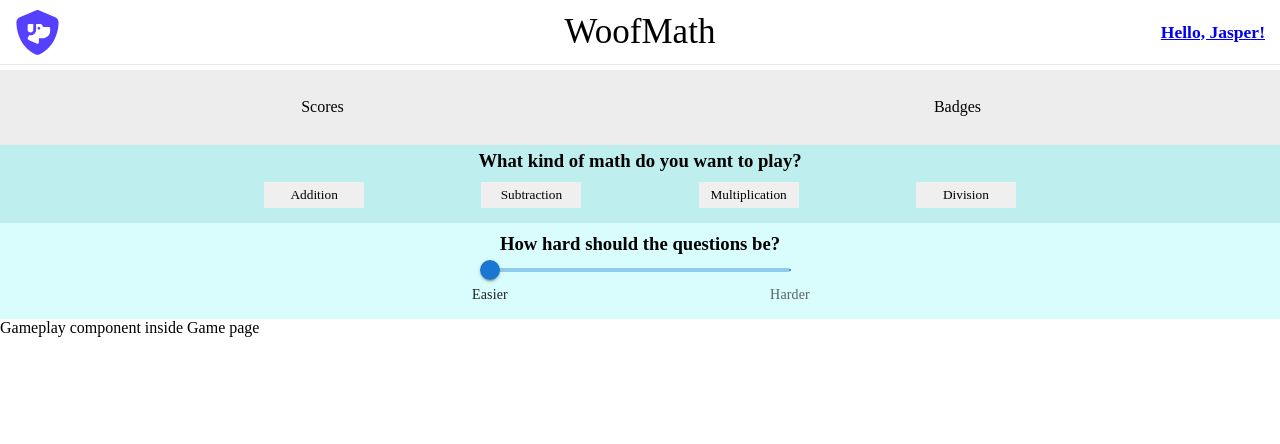
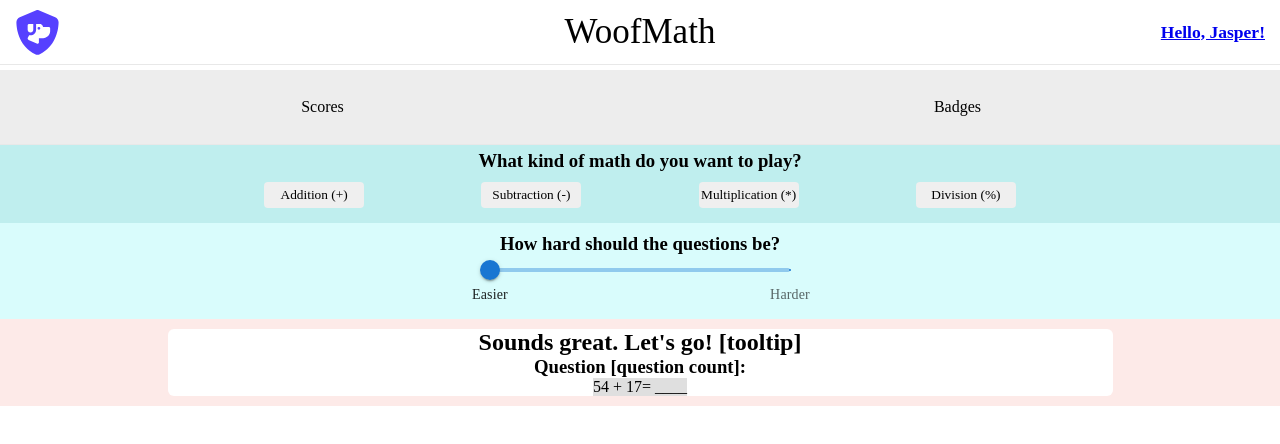
Before and after one commit to tedschu/WoofMath, a React (Vite) app in the folder client/: page / in a window 1280 px wide. Shown: the top 444 px of the page. Built offline with nearby package versions, Linux system fonts and the light colour scheme; the HTML template or start-up script is replaced by a standard one; a web font is replaced by a local one.

Commit message:
adding frontend file updates

```diff
--- a/client/src/components/GamePlay.jsx
+++ b/client/src/components/GamePlay.jsx
@@ -4,7 +4,28 @@ import { Link } from "react-router-dom";
 import { useNavigate } from "react-router-dom";
 
 function GamePlay() {
-  return <>Gameplay component inside Game page</>;
+  // Logic for difficulty and steps in gameplay (for addition, subtraction, multiplication):
+  // 1. Single digit AND single digit
+  // 2. Double digit AND single digit
+  // 3. Double digit AND double digit
+  // 4. [Random] to double digit AND triple digit
+  // 5. [Random to double digit] AND [random] to triple digit AND [random] to double digit
+
+  return (
+    <>
+      <div className="gamePlayContainer">
+        <div className="gamePlay">
+          <h2>Sounds great. Let's go! [tooltip]</h2>
+          <h3>Question [question count]:</h3>
+
+          <div className="questionContainer">
+            <div className="questionsBox">54 + 17</div>
+            <div className="answerBox"> = ____</div>
+          </div>
+        </div>
+      </div>
+    </>
+  );
 }
 
 export default GamePlay;
--- a/client/src/components/Slider.jsx
+++ b/client/src/components/Slider.jsx
@@ -21,6 +21,14 @@ function valuetext(value) {
 }
 
 export default function DiscreteSlider() {
+  const [sliderValue, setSliderValue] = useState(1);
+
+  const handleSliderChange = (event, newValue) => {
+    setSliderValue(newValue);
+  };
+
+  //console.log(sliderValue);
+
   return (
     <div className="sliderContainer">
       <h3>How hard should the questions be?</h3>
@@ -28,6 +36,8 @@ export default function DiscreteSlider() {
       <Box sx={{ width: 300 }} className="sliderBox">
         <Slider
           aria-label="Custom marks"
+          value={sliderValue}
+          onChange={handleSliderChange}
           defaultValue={1}
           getAriaValueText={valuetext}
           valueLabelDisplay="auto"
--- a/client/src/index.css
+++ b/client/src/index.css
@@ -97,6 +97,7 @@ nav {
   border: none;
   width: 100px;
   height: 26px;
+  border-radius: 4px;
 }
 
 .sliderContainer {
@@ -111,3 +112,28 @@ nav {
 .sliderBox {
   font-family: Schoolbell;
 }
+
+/* GAME PLAY CONTAINER and BOX STYLING */
+.gamePlayContainer {
+  display: flex;
+  justify-content: center;
+  align-items: center;
+  background-color: rgb(253, 234, 232);
+  padding: 10px;
+}
+
+.gamePlay {
+  background-color: white;
+  display: flex;
+  flex-direction: column;
+  justify-content: center;
+  align-items: center;
+  width: 75%;
+  border-radius: 6px;
+}
+
+.questionContainer {
+  display: flex;
+  flex-direction: row;
+  background: rgb(223, 223, 223);
+}
--- a/client/src/pages/Game.jsx
+++ b/client/src/pages/Game.jsx
@@ -16,10 +16,10 @@ function Game() {
       <div className="gameSelectContainer">
         <h3>What kind of math do you want to play?</h3>
         <div className="gameSelectButtons">
-          <button>Addition</button>
-          <button>Subtraction</button>
-          <button>Multiplication</button>
-          <button>Division</button>
+          <button>Addition (+)</button>
+          <button>Subtraction (-)</button>
+          <button>Multiplication (*)</button>
+          <button>Division (%)</button>
         </div>
       </div>
 
```
